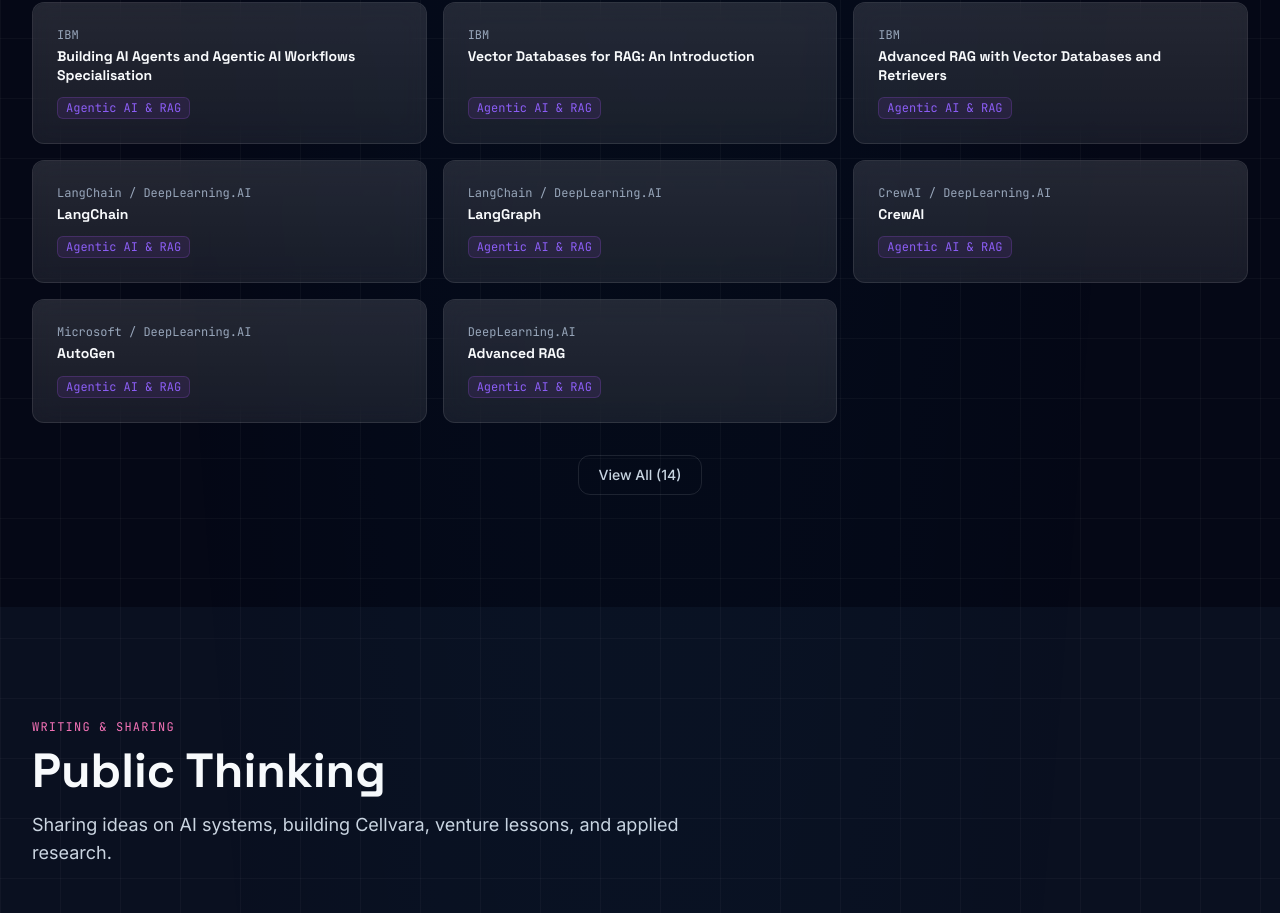
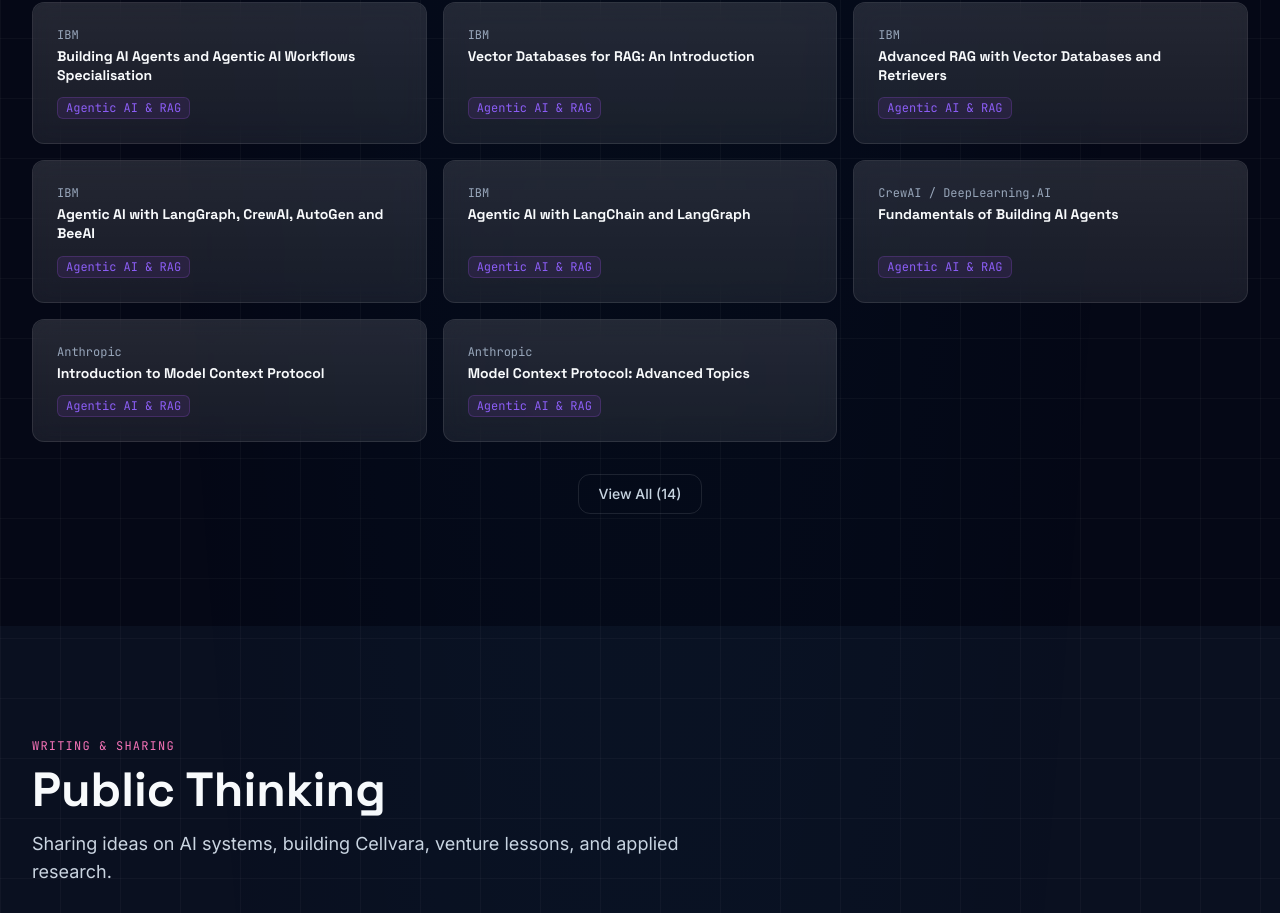
Before and after one commit to PRONGS-CHIRAG/chirag_os, a Next.js app: page / in a window 1280 px wide. Shown: the part 10402-11315 px from the top of the page. Built offline with nearby package versions, Linux system fonts and the light colour scheme.

Commit message:
Updated credentials

```diff
--- a/src/content/credentials.ts
+++ b/src/content/credentials.ts
@@ -35,59 +35,59 @@ export const CREDENTIALS: CredentialItem[] = [
     tags: ["IBM","RAG", "Vector Databases"],
   },
   {
-    id: "langchain-cert",
-    title: "LangChain",
-    issuer: "LangChain / DeepLearning.AI",
+    id: "langchain-crewai-cert",
+    title: "Agentic AI with LangGraph, CrewAI, AutoGen and BeeAI",
+    issuer: "IBM",
     category: "Agentic AI & RAG",
-    credentialId: "needs-review",
-    verifyUrl: "needs-review",
-    verificationStatus: "needs-review",
+    credentialId: "G2WW138WTDA8",
+    verifyUrl: "",
+    verificationStatus: "verified-public",
     featured: true,
-    tags: ["LangChain", "Agentic AI"],
+    tags: ["LangGraph", "Agentic AI","BeeAI"],
   },
   {
-    id: "langgraph-cert",
-    title: "LangGraph",
-    issuer: "LangChain / DeepLearning.AI",
+    id: "langgraph-langchain-cert",
+    title: "Agentic AI with LangChain and LangGraph",
+    issuer: "IBM",
     category: "Agentic AI & RAG",
-    credentialId: "needs-review",
-    verifyUrl: "needs-review",
-    verificationStatus: "needs-review",
+    credentialId: "ZYLAO5B1DIJX",
+    verifyUrl: "",
+    verificationStatus: "verified-public",
     featured: true,
-    tags: ["LangGraph", "Agentic AI"],
+    tags: ["LangGraph", "Agentic AI","Langchain"],
   },
   {
-    id: "crewai-cert",
-    title: "CrewAI",
+    id: "ai-agents-fundamentals-cert",
+    title: "Fundamentals of Building AI Agents",
     issuer: "CrewAI / DeepLearning.AI",
     category: "Agentic AI & RAG",
-    credentialId: "needs-review",
-    verifyUrl: "needs-review",
-    verificationStatus: "needs-review",
+    credentialId: "8LD80HX22ZZV",
+    verifyUrl: "",
+    verificationStatus: "verified-public",
     featured: false,
-    tags: ["CrewAI", "Agentic AI"],
+    tags: ["AI", "Agentic AI","LLMs"],
   },
   {
-    id: "autogen-cert",
-    title: "AutoGen",
-    issuer: "Microsoft / DeepLearning.AI",
+    id: "model-context-protocol-cert",
+    title: "Introduction to Model Context Protocol",
+    issuer: "Anthropic",
     category: "Agentic AI & RAG",
-    credentialId: "needs-review",
-    verifyUrl: "needs-review",
-    verificationStatus: "needs-review",
+    credentialId: "CADTJHILZR59",
+    verifyUrl: "",
+    verificationStatus: "verified-public",
     featured: false,
-    tags: ["AutoGen", "Multi-Agent"],
+    tags: ["Claude", "MCP", "Agentic AI"],
   },
   {
-    id: "advanced-rag",
-    title: "Advanced RAG",
-    issuer: "DeepLearning.AI",
+    id: "model-context-protocol-advanced-cert",
+    title: "Model Context Protocol: Advanced Topics",
+    issuer: "Anthropic",
     category: "Agentic AI & RAG",
-    credentialId: "needs-review",
-    verifyUrl: "needs-review",
-    verificationStatus: "needs-review",
+    credentialId: "HDNTCVVIFSLO",
+    verifyUrl: "",
+    verificationStatus: "verified-public",
     featured: true,
-    tags: ["RAG", "Retrieval"],
+    tags: ["Claude", "MCP", "Agentic AI"],
   },
   {
     id: "deeplearning-spec",
@@ -95,8 +95,8 @@ export const CREDENTIALS: CredentialItem[] = [
     issuer: "DeepLearning.AI / Coursera",
     category: "Deep Learning",
     credentialId: "needs-review",
-    verifyUrl: "needs-review",
-    verificationStatus: "needs-review",
+    verifyUrl: "",
+    verificationStatus: "verified-public",
     featured: true,
     tags: ["Deep Learning", "Neural Networks", "CNNs"],
   },
```
